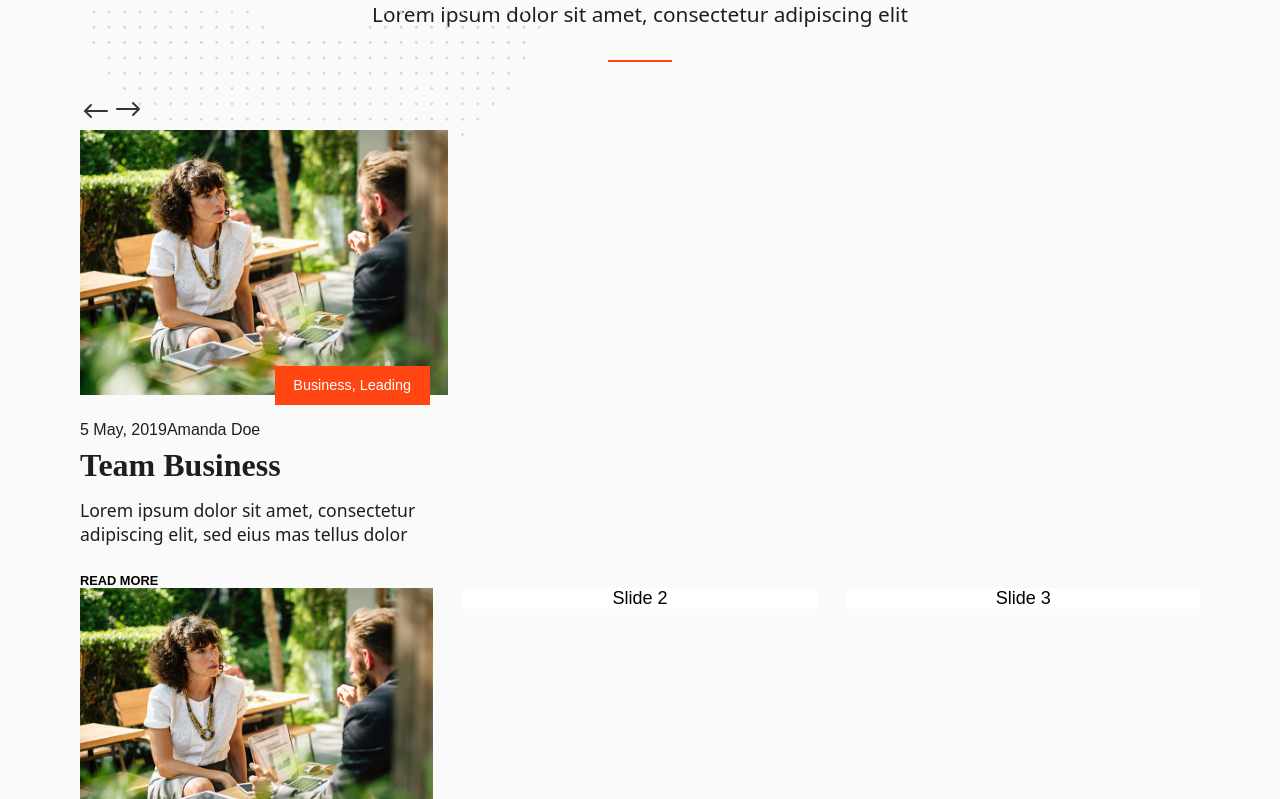
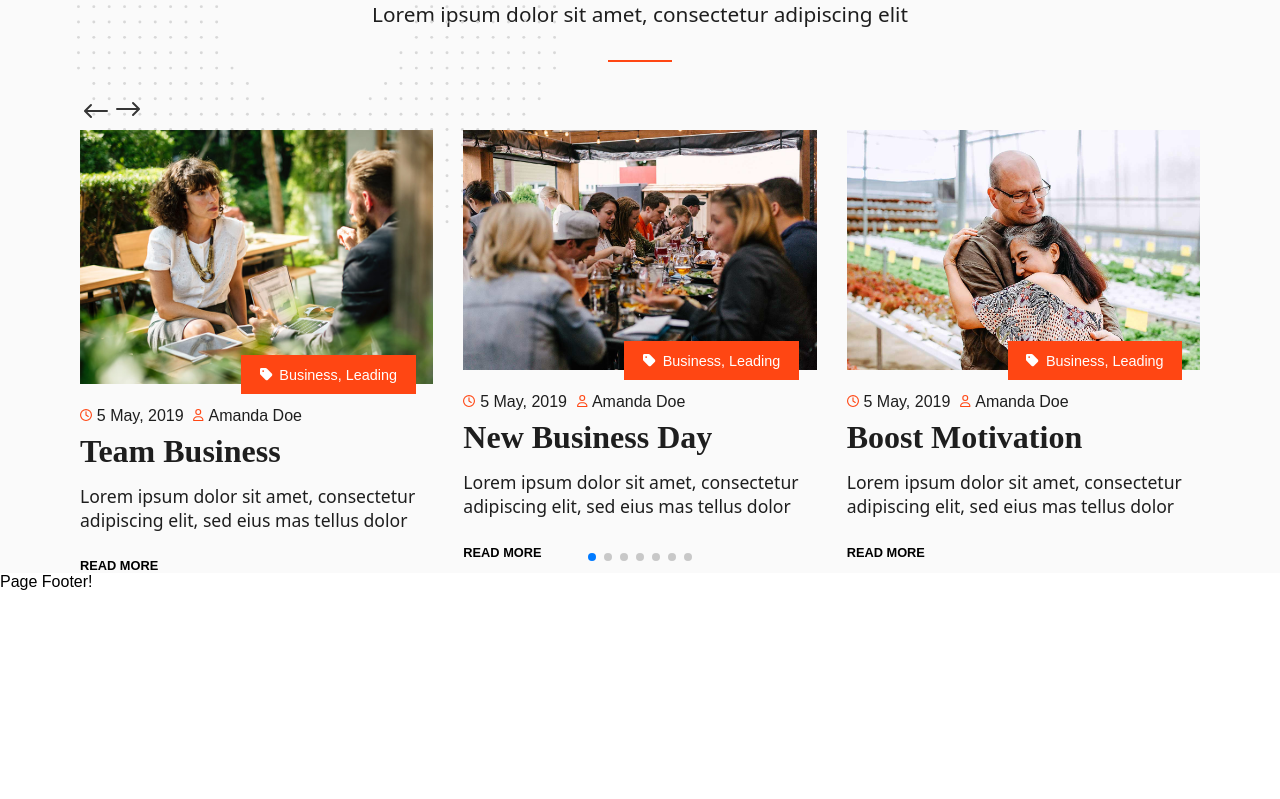
Before and after one commit to PasqualeIannace/proj-html-vuejs, a Vue app: page / in a window 1280 px wide. Shown: the part 3841-4640 px from the top of the page. After the commit the page ends 4432 px from the top, so only its background shows below. Built offline with nearby package versions, Linux system fonts and the light colour scheme; a web font is replaced by a local one.

Commit message:
Stilizzate cards

```diff
--- a/src/components/PageMain.vue
+++ b/src/components/PageMain.vue
@@ -1,8 +1,6 @@
 <script>
 import { store } from "../store.js" //state management
-import { register } from 'swiper/element/bundle'; //caroselli!!!
 
-register();
 import 'swiper/css';
 import 'swiper/css/pagination';
 
@@ -70,44 +68,27 @@ export default {
                 <img class="arrow right" src="/svg/svg-6.svg" alt="">
             </a>
 
-
-            <div class="card relative">
-                <img src="/img/h1-img-01.jpg" alt="">
-                <div class="infoImg bgOrange absolute">
-                    <span>Business, Leading</span>
-                </div>
-
-                <div class="infoEvent dFlex">
-                    <div class="date">
-                        <a href="#">5 May, 2019</a>
-                    </div>
-                    <div class="guest">
-                        <a href="#">Amanda Doe</a>
-                    </div>
-                </div>
-                <div class="cardTitle">
-                    <a class="title" href="#">Team Business</a>
-                    <p class="lorem">Lorem ipsum dolor sit amet, consectetur adipiscing elit, sed eius mas tellus dolor</p>
-                    <p class="rMore">READ MORE</p>
-                </div>
-            </div>
-
             <!-- swiper test -->
             <swiper :slidesPerView="3" :spaceBetween="30" :pagination="{
                 clickable: true,
             }" :modules="modules" class="mySwiper">
                 <swiper-slide>
-                    <div class="card relative">
-                        <img src="/img/h1-img-01.jpg" alt="">
-                        <div class="infoImg bgOrange absolute">
-                            <span>Business, Leading</span>
+                    <div class="card">
+                        <div class="imgCard relative">
+                            <img src="/img/h1-img-01.jpg" alt="">
+                            <div class="infoImg bgOrange absolute">
+                                <font-awesome-icon :icon="['fas', 'tag']" style="color: #ffffff;" />
+                                <span>Business, Leading</span>
+                            </div>
                         </div>
 
                         <div class="infoEvent dFlex">
                             <div class="date">
+                                <font-awesome-icon :icon="['far', 'clock']" size="xs" style="color: #ff4613;" />
                                 <a href="#">5 May, 2019</a>
                             </div>
                             <div class="guest">
+                                <font-awesome-icon :icon="['far', 'user']" size="xs" style="color: #ff4613;" />
                                 <a href="#">Amanda Doe</a>
                             </div>
                         </div>
@@ -119,7 +100,63 @@ export default {
                         </div>
                     </div>
                 </swiper-slide>
-                <swiper-slide>Slide 2</swiper-slide><swiper-slide>Slide 3</swiper-slide>
+
+
+                <swiper-slide>
+                    <div class="card">
+                        <div class="imgCard relative">
+                            <img src="/img/h1-blog-img-01.jpg" alt="">
+                            <div class="infoImg bgOrange absolute">
+                                <font-awesome-icon :icon="['fas', 'tag']" style="color: #ffffff;" />
+                                <span>Business, Leading</span>
+                            </div>
+                        </div>
+
+                        <div class="infoEvent dFlex">
+                            <div class="date">
+                                <font-awesome-icon :icon="['far', 'clock']" size="xs" style="color: #ff4613;" />
+                                <a href="#">5 May, 2019</a>
+                            </div>
+                            <div class="guest">
+                                <font-awesome-icon :icon="['far', 'user']" size="xs" style="color: #ff4613;" />
+                                <a href="#">Amanda Doe</a>
+                            </div>
+                        </div>
+                        <div class="cardTitle">
+                            <a class="title" href="#">New Business Day</a>
+                            <p class="lorem">Lorem ipsum dolor sit amet, consectetur adipiscing elit, sed eius mas tellus
+                                dolor</p>
+                            <p class="rMore">READ MORE</p>
+                        </div>
+                    </div>
+                </swiper-slide><swiper-slide>
+                    <div class="card">
+                        <div class="imgCard relative">
+                            <img src="/img/h1-blog-img-02.jpg" alt="">
+                            <div class="infoImg bgOrange absolute">
+                                <font-awesome-icon :icon="['fas', 'tag']" style="color: #ffffff;" />
+                                <span>Business, Leading</span>
+                            </div>
+                        </div>
+
+                        <div class="infoEvent dFlex">
+                            <div class="date">
+                                <font-awesome-icon :icon="['far', 'clock']" size="xs" style="color: #ff4613;" />
+                                <a href="#">5 May, 2019</a>
+                            </div>
+                            <div class="guest">
+                                <font-awesome-icon :icon="['far', 'user']" size="xs" style="color: #ff4613;" />
+                                <a href="#">Amanda Doe</a>
+                            </div>
+                        </div>
+                        <div class="cardTitle">
+                            <a class="title" href="#">Boost Motivation</a>
+                            <p class="lorem">Lorem ipsum dolor sit amet, consectetur adipiscing elit, sed eius mas tellus
+                                dolor</p>
+                            <p class="rMore">READ MORE</p>
+                        </div>
+                    </div>
+                </swiper-slide>
                 <swiper-slide>Slide 4</swiper-slide><swiper-slide>Slide 5</swiper-slide>
                 <swiper-slide>Slide 6</swiper-slide><swiper-slide>Slide 7</swiper-slide>
                 <swiper-slide>Slide 8</swiper-slide><swiper-slide>Slide 9</swiper-slide>
@@ -175,7 +212,6 @@ export default {
 }
 
 .card {
-    width: 23em;
 
     a {
         text-decoration: none;
@@ -197,14 +233,26 @@ export default {
     }
 
     .infoImg {
-        bottom: 40%;
+        bottom: -10px;
         right: 5%;
         padding: 0.8em 1.3em;
         font-size: 0.9em;
+
+        span {
+            padding-left: 0.5em;
+        }
     }
 
     .infoEvent {
         padding: 1.4em 0 0.5em 0;
+
+        .date {
+            padding-right: 0.3em;
+        }
+
+        a {
+            padding: 0 0.3em;
+        }
     }
 }
 
@@ -215,10 +263,6 @@ export default {
 }
 
 .swiper-slide {
-    text-align: center;
-    font-size: 18px;
-    background: #fff;
-
     /* Center slide text vertically */
     display: flex;
     justify-content: center;
--- a/src/main.js
+++ b/src/main.js
@@ -10,10 +10,13 @@ import { FontAwesomeIcon } from '@fortawesome/vue-fontawesome'
 /* import specific icons */
 import { faMagnifyingGlass } from '@fortawesome/free-solid-svg-icons'
 import { faBarsStaggered } from '@fortawesome/free-solid-svg-icons'
+import { faTag } from '@fortawesome/free-solid-svg-icons'
+import { faClock } from '@fortawesome/free-regular-svg-icons'
+import { faUser } from '@fortawesome/free-regular-svg-icons'
 import { faFacebook } from '@fortawesome/free-brands-svg-icons'
 
 /* add icons to the library */
-library.add(faMagnifyingGlass, faBarsStaggered, faFacebook);
+library.add(faMagnifyingGlass, faBarsStaggered, faTag, faClock, faUser, faFacebook);
 
 window.vue = {};
 window.vue.App = createApp(App)
```
